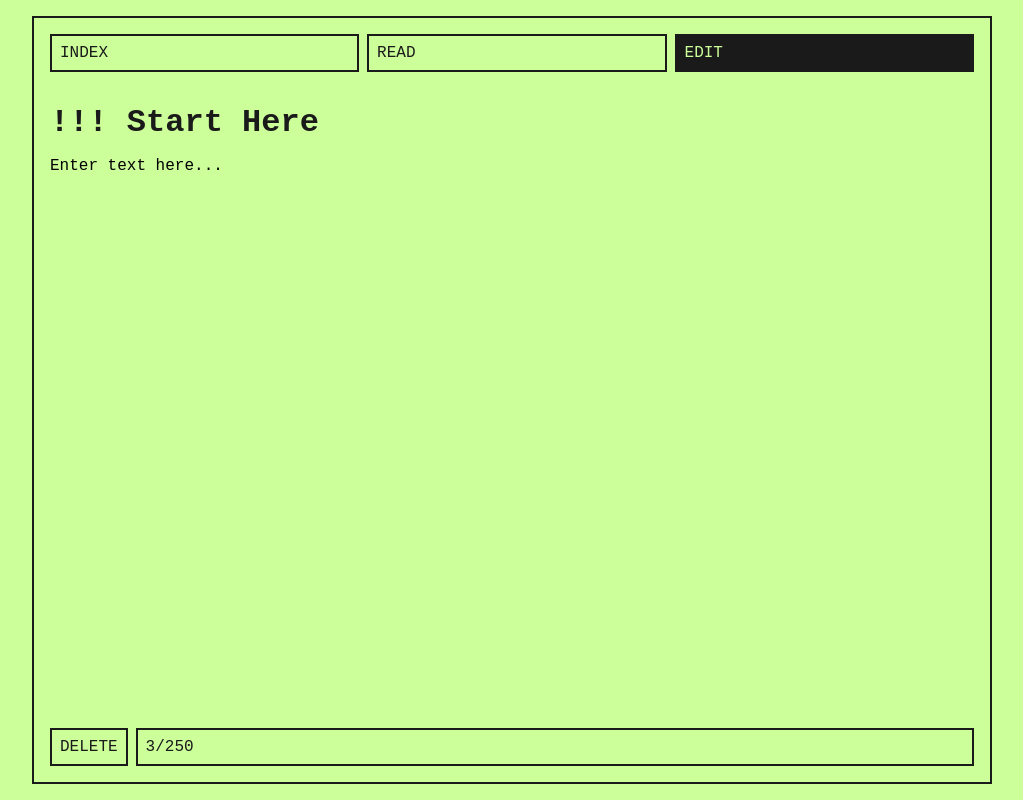
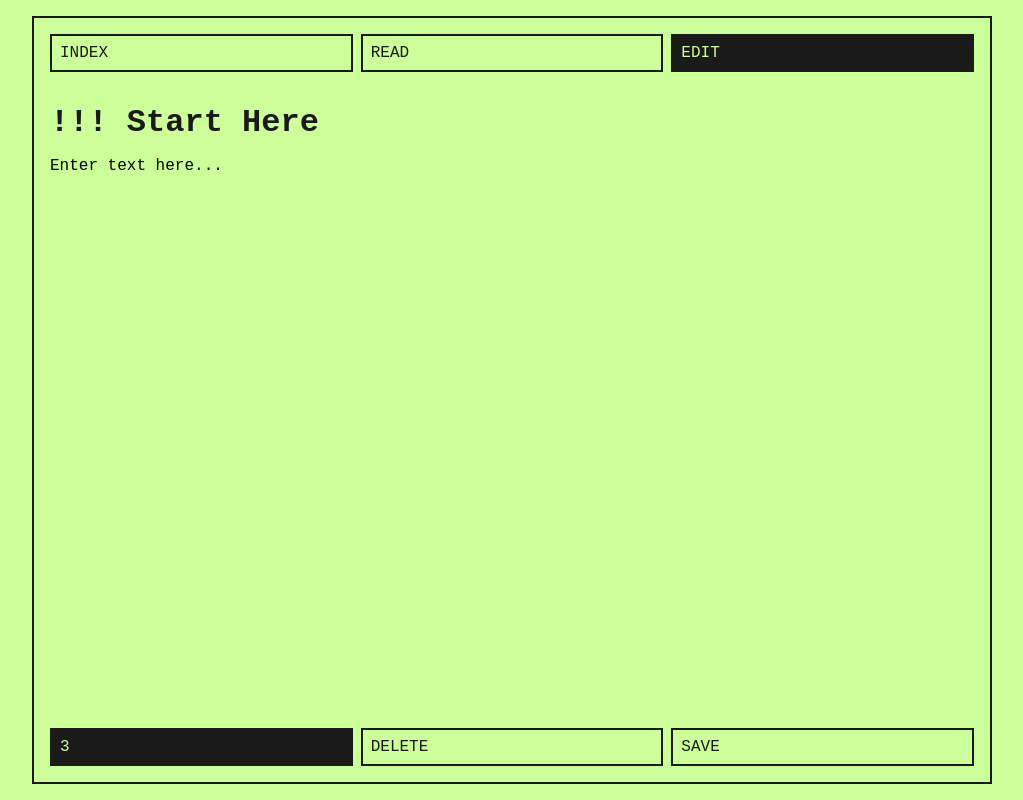
Before and after one commit to caleb-cox/vowell-john, a React (Vite) app: page / in a window 1280 px wide. Both pictures are taken after a click on the element "EDIT". Shown: the whole page, without its empty margins (128-1151 px from the left). Built offline with nearby package versions, Linux system fonts and the light colour scheme; a web font is replaced by a local one.

Commit message:
Update word count UI

```diff
--- a/src/components/EditView/EditView.css
+++ b/src/components/EditView/EditView.css
@@ -28,6 +28,14 @@
   gap: 0.5rem;
 }
 
-.EditView .controls *:last-child {
-  flex-grow: 1;
+.EditView .controls > * {
+  flex: 1 1 0;
 }
+
+.EditView .word-count {
+  background-color: var(--color-black);
+  color: var(--color-primary);
+  padding: 0.5rem;
+  border: 0.125rem solid var(--color-black);
+  user-select: none;
+}
--- a/src/components/EditView/EditView.jsx
+++ b/src/components/EditView/EditView.jsx
@@ -39,10 +39,9 @@ const EditView = () => {
         onChange={(e) => setText(e.target.value)}
       />
       <div className="controls">
+        <div className="word-count">{wordCount}</div>
         <Button onClick={deletePage}>Delete</Button>
-        <Button onClick={savePage}>
-          {wordCount !== 250 ? `${wordCount}/250` : "Save"}
-        </Button>
+        <Button onClick={savePage}>Save</Button>
       </div>
     </div>
   );
--- a/src/components/IndexView/IndexView.jsx
+++ b/src/components/IndexView/IndexView.jsx
@@ -3,7 +3,7 @@ import Button from "@/components/Button";
 import "./IndexView.css";
 
 const IndexView = () => {
-  const { setMode, pages, currentPage, setCurrentPage } = useAppContext();
+  const { setMode, pages, setCurrentPage } = useAppContext();
 
   return (
     <div className="IndexView">
--- a/src/components/ModeSelector/ModeSelector.css
+++ b/src/components/ModeSelector/ModeSelector.css
@@ -4,5 +4,5 @@
 }
 
 .ModeSelector > * {
-  flex-grow: 1;
+  flex: 1 1 0;
 }
```
